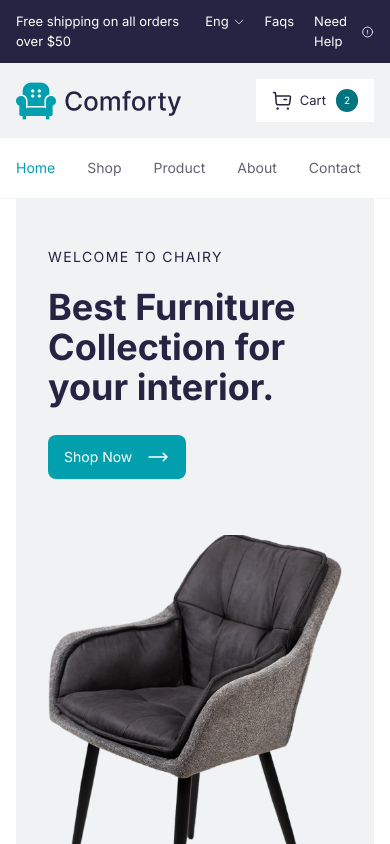
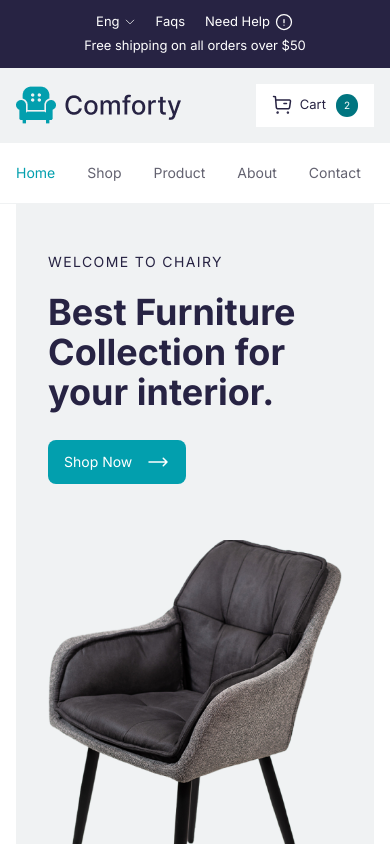
Before and after one commit to m-shoaibdev/GIAIC-NextJS-Design-Hackathon, a Next.js app in the folder comforty/: page / in a window 390 px wide. Shown: the top 844 px of the page. Built offline with nearby package versions, Linux system fonts and the light colour scheme.

Commit message:
top bar responsive fixed

```diff
--- a/comforty/src/components/header.tsx
+++ b/comforty/src/components/header.tsx
@@ -8,8 +8,7 @@
         <header>
             {/* Top bar */}
             <div className="topbar bg-dark text-white text-13 py-3">
-                <div className="lg:container lg:mx-auto px-4 lg:px-0 flex justify-between items-center">
-                    <p>Free shipping on all orders over $50</p>
+                <div className="lg:container lg:mx-auto px-4 lg:px-0 flex flex-col sm:flex-row-reverse gap-1 sm:gap-4 sm:justify-between items-center">
                     <ul className="flex space-x-5">
                         <li>
                             <Link href="#" className="flex gap-1 items-center">Eng
@@ -30,12 +29,13 @@
                             </Link>
                         </li>
                     </ul>
+                    <p>Free shipping on all orders over $50</p>
                 </div>
             </div>
             {/* logo and cart */}
             <div className="logo-cart bg-lightGray py-4">
                 <div className="lg:container lg:mx-auto px-4 lg:px-0 flex justify-between items-center">
-                    <Image src={Logo} alt="logo" />
+                    <Image src={Logo} alt="logo" className="w-[166px] h-auto"/>
                     <Link href={"/cart"} className="flex gap-2 items-center bg-white py-2.5 px-4 text-13">
                         <svg  className="size-5" viewBox="0 0 20 19" fill="none" xmlns="http://www.w3.org/2000/svg">
                             <path d="M1.52087 0.979172L3.42754 1.30917L4.31029 11.8261C4.3442 12.2399 4.5329 12.6258 4.83873 12.9066C5.14457 13.1875 5.54506 13.3427 5.96029 13.3413H15.9611C16.3587 13.3418 16.7431 13.1987 17.0436 12.9383C17.344 12.6779 17.5404 12.3178 17.5965 11.9242L18.4673 5.91267C18.4905 5.7528 18.482 5.58991 18.4422 5.43334C18.4024 5.27676 18.3322 5.12956 18.2354 5.00015C18.1387 4.87075 18.0175 4.76168 17.8786 4.67918C17.7397 4.59667 17.5859 4.54236 17.426 4.51934C17.3673 4.51292 3.73371 4.50834 3.73371 4.50834" stroke="currentColor" strokeWidth="1.5" strokeLinecap="round" strokeLinejoin="round" />
```
